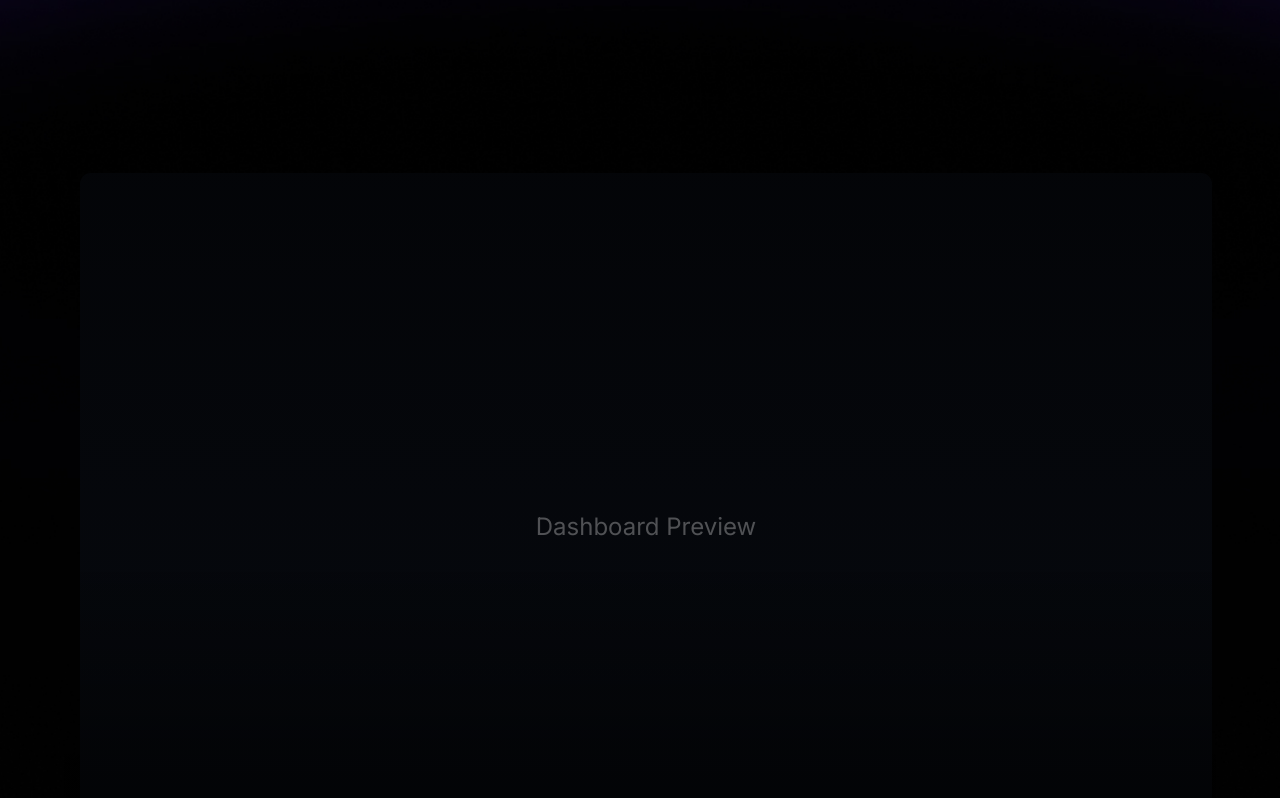
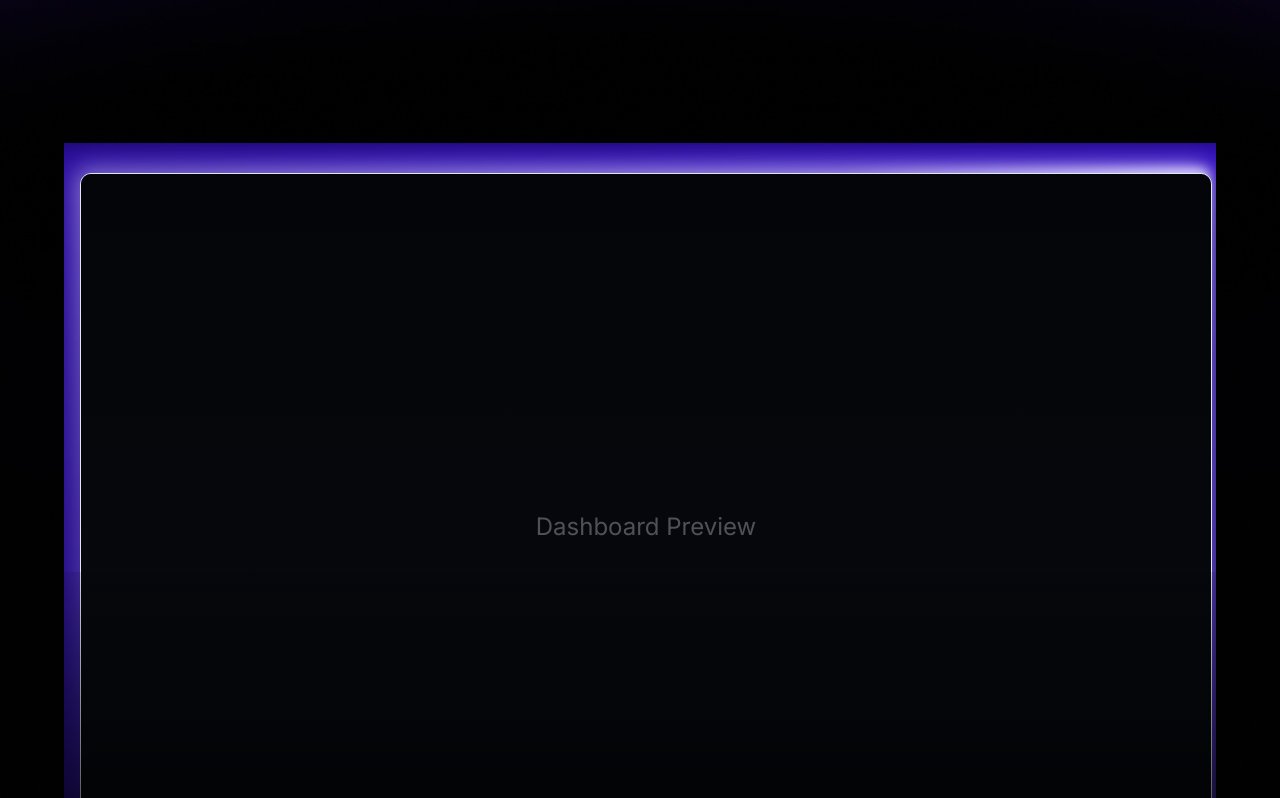
Before and after one commit to vikod3/nova-template, a React (Vite) app: page / in a window 1280 px wide. Shown: the part 442-1240 px from the top of the page. Built offline with nearby package versions, Linux system fonts and the light colour scheme.

Commit message:
Reverted to commit 751d2b58a5b85be2ee0ff597802dd69054306c70

```diff
--- a/src/components/HeroSection.tsx
+++ b/src/components/HeroSection.tsx
@@ -1,5 +1,3 @@
-
-
 import React from 'react';
 import { Button } from '@/components/ui/button';
 import Navbar from './Navbar';
@@ -36,20 +34,39 @@ const HeroSection = () => {
             </div>
           </div>
 
-          {/* Dashboard Mockup */}
+          {/* Dashboard Mockup with Gradient Effects */}
           <div className="w-full max-w-7xl h-[400px] md:h-[600px] lg:h-[749px] relative overflow-hidden">
             <div className="absolute inset-0 flex justify-center items-start pt-4 md:pt-6">
               <div className="relative w-full max-w-[300px] sm:max-w-[500px] md:max-w-[700px] lg:max-w-[900px] xl:max-w-[1132px]">
+                {/* Gradient Blur Effects */}
+                <div style={{
+                background: 'linear-gradient(209deg, #3511C5 0%, rgba(53, 17, 197, 0.60) 100%)',
+                boxShadow: '30px 30px 30px rgba(0,0,0,0.3)',
+                filter: 'blur(15px)',
+                transform: 'scale(1.1)'
+              }} className="absolute inset-0 rounded-lg bg-transparent" />
+                <div className="absolute inset-0 rounded-lg" style={{
+                background: 'linear-gradient(207deg, #DAD1FF 0%, rgba(218, 209, 255, 0) 100%)',
+                boxShadow: '24px 24px 24px rgba(0,0,0,0.2)',
+                filter: 'blur(12px)',
+                transform: 'translate(2px, 2px)'
+              }} />
+                <div className="absolute inset-0 rounded-lg" style={{
+                background: 'linear-gradient(207deg, #DAD1FF 0%, rgba(218, 209, 255, 0) 15%)',
+                boxShadow: '11px 11px 11px rgba(0,0,0,0.1)',
+                filter: 'blur(5.5px)',
+                borderRadius: '5px',
+                transform: 'translate(2px, 2px)'
+              }} />
+
                 {/* Main Dashboard Container */}
-                <div className="relative w-full aspect-[16/10] rounded-lg overflow-hidden flex flex-col justify-start items-start" style={{
+                <div className="relative w-full aspect-[16/10] rounded-lg border border-white/16 overflow-hidden flex flex-col justify-start items-start" style={{
                 transform: 'translate(6px, 6px)',
                 borderRadius: '10.89px'
               }}>
                   <div className="w-full h-full bg-black relative">
                     {/* Dashboard content placeholder */}
-                    <div className="absolute inset-0 bg-gradient-to-b from-gray-900/20 to-gray-900/40 flex items-center justify-center" style={{
-                      boxShadow: '0px 0px 45px rgba(118.07, 76.91, 253.31, 0.77)'
-                    }}>
+                    <div className="absolute inset-0 bg-gradient-to-b from-gray-900/20 to-gray-900/40 flex items-center justify-center">
                       <div className="text-white/30 text-lg md:text-xl lg:text-2xl font-light">
                         Dashboard Preview
                       </div>
```
